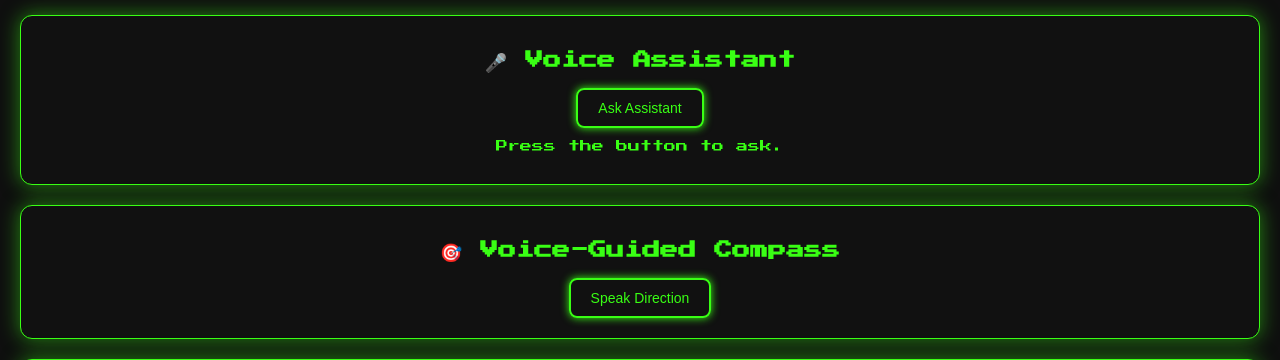
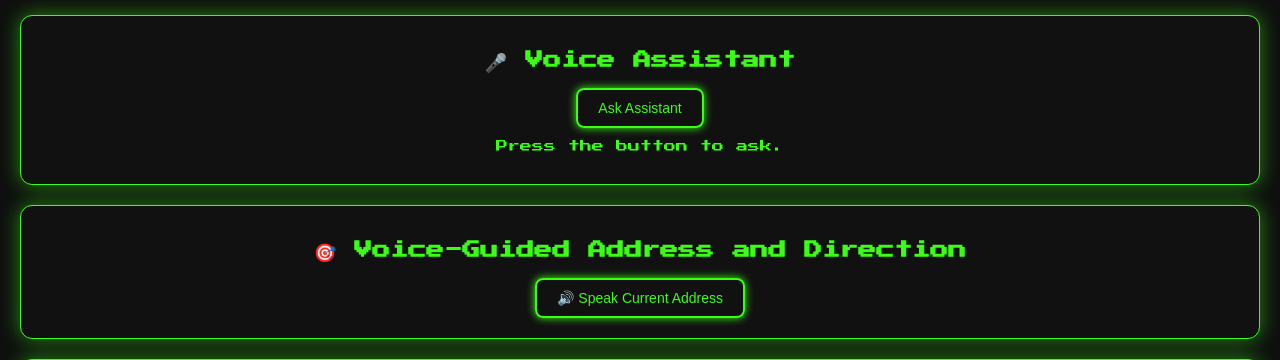
Before and after one commit to pranishuprety/project-dristi, a Flask app: page / in a window 1280 px wide. Shown: the part 266-626 px from the top of the page. Run offline with Flask 3, Linux system fonts and the light colour scheme; some libraries are stand-ins or nearby versions.

Commit message:
added voice address features

```diff
--- a/smart-cane-app/static/script.js
+++ b/smart-cane-app/static/script.js
@@ -95,6 +95,13 @@ function processImage(event) {
   reader.readAsDataURL(file);
 }
 
+function speakCurrentAddress() {
+  const address = document.getElementById("locationName")?.innerText || "Unknown location";
+  const message = `You are currently at ${address}`;
+  speak(message);
+}
+
+
 // 🎙️ Voice Assistant Integration
 window.onload = function () {
   console.log("🌐 DOM Loaded");
--- a/smart-cane-app/templates/index.html
+++ b/smart-cane-app/templates/index.html
@@ -44,8 +44,8 @@
 
     <!-- Compass -->
     <section>
-      <h2>🎯 Voice-Guided Compass</h2>
-      <button onclick="speak('You are facing North toward Main Street')">Speak Direction</button>
+      <h2>🎯 Voice-Guided Address and Direction</h2>
+      <button onclick="speakCurrentAddress()">🔊 Speak Current Address</button>
     </section>
 
     <!-- Live Location Tracking -->
```
